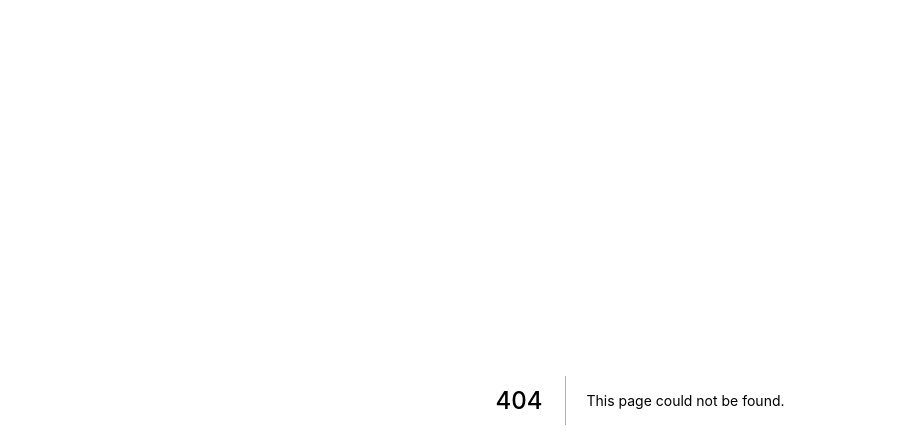
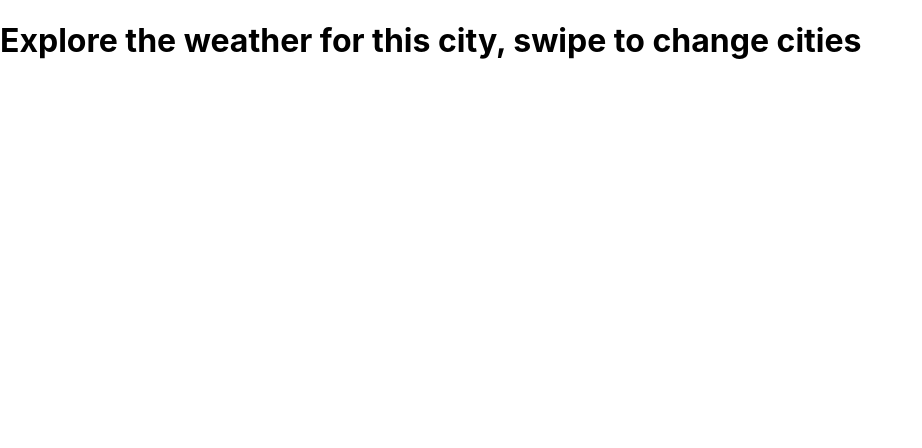
Before and after one commit to Nnadozie/weather_app, a Next.js app: page /explore in a window 1280 px wide. Before the commit this address had no page. Shown: the top 448 px of the page, without its empty margins (0-922 px from the left). Built offline with nearby package versions, Linux system fonts and the light colour scheme.

Commit message:
set up pages in progress

```diff
--- a/pages/_app.js
+++ b/pages/_app.tsx
@@ -1,7 +1,8 @@
 import Head from 'next/head'
+import { AppProps } from 'next/app'
 import '../styles/globals.css'
 
-export default function MyApp({ Component, pageProps }) {
+export default function MyApp({ Component, pageProps }: AppProps) {
   return (
     <>
       <Head>
--- /dev/null
+++ b/pages/explore.tsx
@@ -0,0 +1,3 @@
+export default function Explore() {
+    return <h1>Explore the weather for this city, swipe to change cities</h1>
+}
```
Also changed, not shown: components/search.tsx (added, +10 -0 lines), components/future_weather.tsx (added), pages/index.tsx (renamed from pages/index.js), 1 other file (tests, documents, lock files or other folders).
